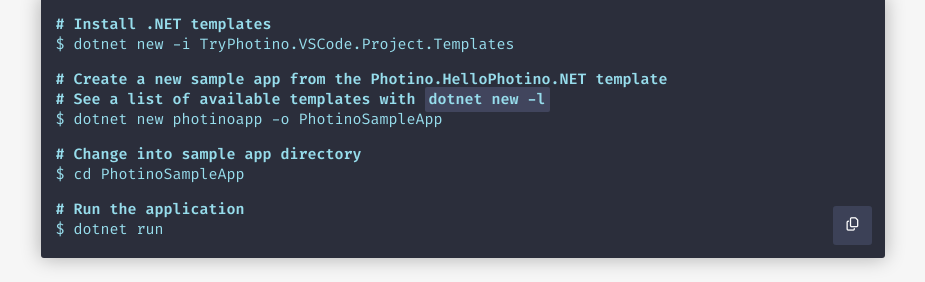
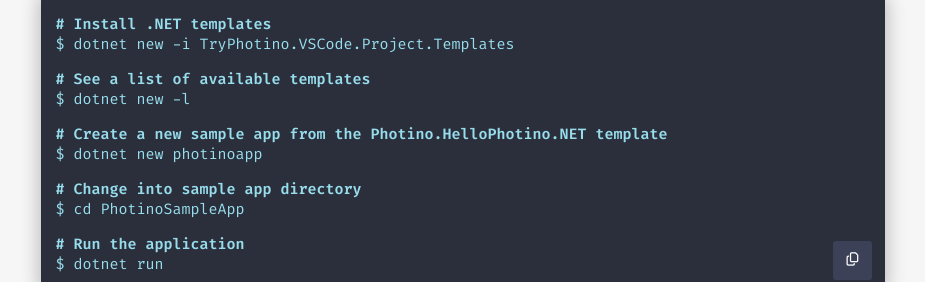
Before and after one commit to tryphotino/tryphotino.github.io, a plain HTML site: page index.html in a window 1280 px wide. Shown: the part 1426-1708 px from the top of the page, without its empty margins (177-1102 px from the left). Drawn offline with Linux system fonts and the light colour scheme.

Commit message:
Changed "Get Started" steps to match documentation

```diff
--- a/index.html
+++ b/index.html
@@ -127,9 +127,12 @@
                             <div class="command">dotnet new -i TryPhotino.VSCode.Project.Templates<span class="command-newline"> \</span></div>
                         </div>
                         <div>
+                            <div class="comment">See a list of available templates</div>
+                            <div class="command"><span class="command-connector"> && </span> dotnet new -l<span class="command-newline"> \</span></div>
+                        </div>
+                        <div>
                             <div class="comment">Create a new sample app from the Photino.HelloPhotino.NET template</div>
-                            <div class="comment">See a list of available templates with <code>dotnet new -l</code></div>
-                            <div class="command"><span class="command-connector"> && </span> dotnet new photinoapp -o PhotinoSampleApp<span class="command-newline"> \</span></div>
+                            <div class="command"><span class="command-connector"> && </span> dotnet new photinoapp<span class="command-newline"> \</span></div>
                         </div>
                         <div>
                             <div class="comment">Change into sample app directory</div>
```
